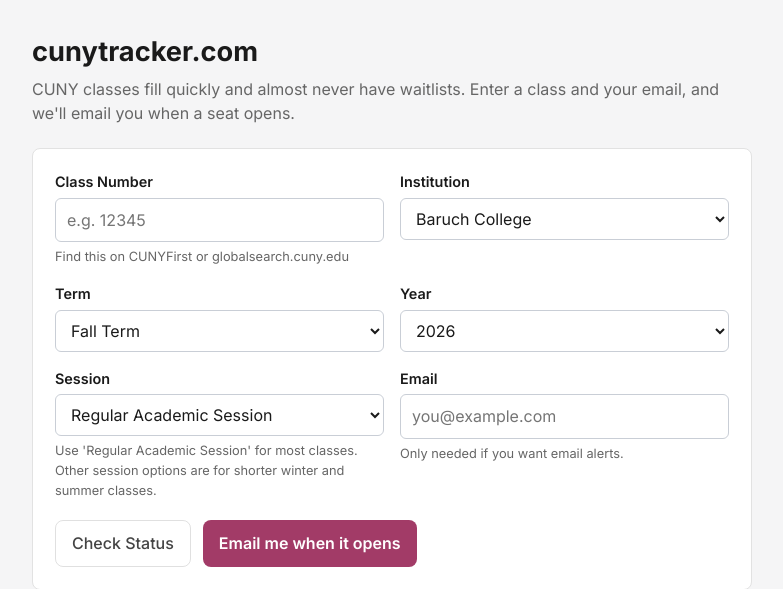
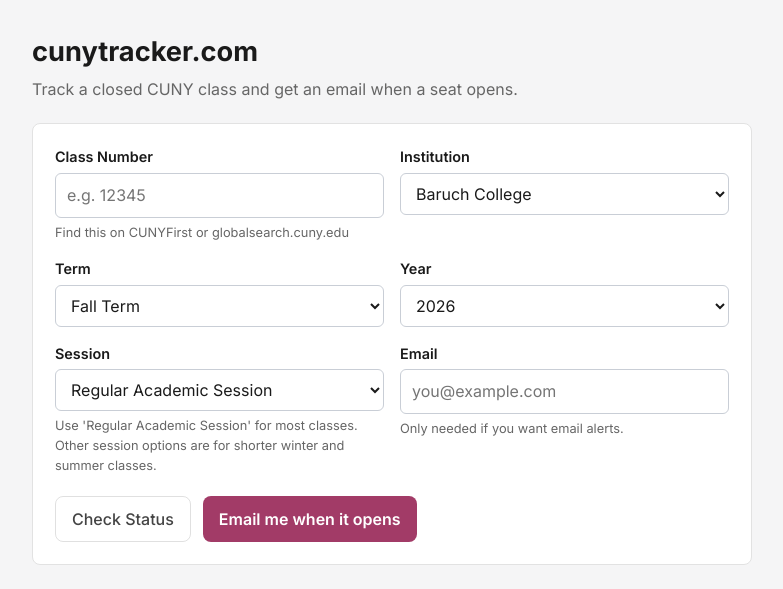
Before and after one commit to felixmclean/cuny-tracker, a FastAPI app: page / in a window 1280 px wide. Shown: the top 589 px of the page, without its empty margins (248-1031 px from the left). Run offline with FastAPI, Linux system fonts and the light colour scheme; some libraries are stand-ins or nearby versions.

Commit message:
simplify subtitle copy

```diff
--- a/cuny_tracker/templates/index.html
+++ b/cuny_tracker/templates/index.html
@@ -14,7 +14,7 @@
   <main class="container">
     <header class="intro">
       <h1>cunytracker.com</h1>
-      <p>CUNY classes fill quickly and almost never have waitlists. Enter a class and your email, and we'll email you when a seat opens.</p>
+      <p>Track a closed CUNY class and get an email when a seat opens.</p>
     </header>
 
     <section class="card" aria-labelledby="form-heading">
```
